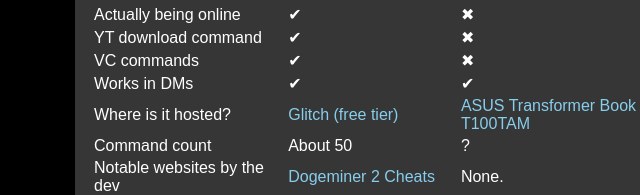
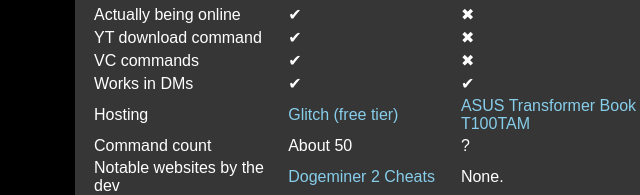
Before and after one commit to troIIsmile/djs-legacy, a website: page docs/index.html in a window 1280 px wide. Shown: the part 1376-1571 px from the top of the page, 5-645 px from the left. Drawn offline with Linux system fonts and the light colour scheme; a web font is replaced by a local one.

Commit message:
remove question

```diff
--- a/docs/index.html
+++ b/docs/index.html
@@ -66,7 +66,7 @@
           <td><a href="https://github.com/TheEssem/esmBot/blob/f3dd98c293151e172e8ae35e8e6defb458a1512a/events/messageCreate.js#L13">✖</a></td>
         </tr>
         <tr>
-          <td>Where is it hosted?</td>
+          <td>Hosting</td>
           <td><a href="https://glitch.com/~nxtbot">Glitch (free tier)</a></td>
           <td><a href="https://www.asus.com/us/2-in-1-PCs/ASUS_Transformer_Book_T100TAM/specifications/">ASUS Transformer Book T100TAM</a></td>
           <td><a href="https://twitter.com/TheEssem/status/1236513153699250176">DigitalOcean</a></td>
```
